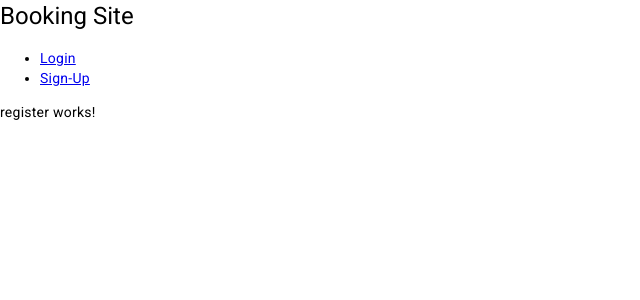
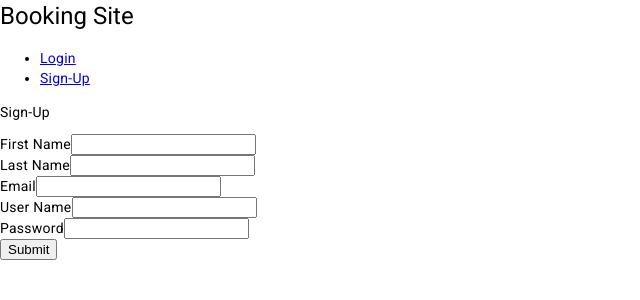
Before and after one commit to abfeb8/bookings-portal, an Angular app in the folder Frontend/Booking-app/: page /register in a window 1280 px wide. Shown: the top 300 px of the page, without its empty margins (0-640 px from the left). Built offline with nearby package versions, Linux system fonts and the light colour scheme.

Commit message:
added registration form

```diff
--- a/Frontend/Booking-app/src/app/app.module.ts
+++ b/Frontend/Booking-app/src/app/app.module.ts
@@ -8,13 +8,15 @@ import { AppComponent } from './app.component';
 import { LoginComponent } from './user-auth/login/login.component';
 import { RegisterComponent } from './user-auth/register/register.component';
 import { LoginFormComponent } from './forms/login-form/login-form.component';
+import { RegistrationFormComponent } from './forms/registration-form/registration-form.component';
 
 @NgModule({
   declarations: [
     AppComponent,
     LoginComponent,
     RegisterComponent,
-    LoginFormComponent
+    LoginFormComponent,
+    RegistrationFormComponent
   ],
   imports: [
     BrowserModule,
--- a/Frontend/Booking-app/src/app/class/user-class/user.ts
+++ b/Frontend/Booking-app/src/app/class/user-class/user.ts
@@ -7,7 +7,7 @@ export class User implements UserI {
     public userId: string;
     public password?: string;
 
-    constructor(fname: string, lname: string, email: string, userId: string, password: string) {
+    constructor(fname: string = "", lname: string = "", email: string = "", userId: string = "", password: string = "") {
         this.fname = fname;
         this.lname = lname;
         this.email = email;
--- a/Frontend/Booking-app/src/app/forms/login-form/login-form.component.html
+++ b/Frontend/Booking-app/src/app/forms/login-form/login-form.component.html
@@ -1,5 +1,4 @@
 <div class="container">
-    <h1>Login</h1>
     <form [formGroup]="loginForm">
         <div class="formGroup">
             <label>User Name</label>
--- /dev/null
+++ b/Frontend/Booking-app/src/app/forms/registration-form/registration-form.component.html
@@ -0,0 +1,25 @@
+<div class="container">
+    <form [formGroup]="registrationForm">
+        <div class="formGroup">
+            <label>First Name</label>
+            <input type="text" class="form-control" formControlName="fname">
+        </div>
+        <div class="formGroup">
+            <label>Last Name</label>
+            <input type="text" class="form-control" formControlName="lname">
+        </div>
+        <div class="formGroup">
+            <label>Email</label>
+            <input type="text" class="form-control" formControlName="email">
+        </div>
+        <div class="formGroup">
+            <label>User Name</label>
+            <input type="text" class="form-control" formControlName="userName">
+        </div>
+        <div class="formGroup">
+            <label>Password</label>
+            <input type="password" class="form-control" formControlName="password">
+        </div>
+        <button type="submit" (click)="submit()">Submit</button>
+    </form>
+</div>
--- /dev/null
+++ b/Frontend/Booking-app/src/app/forms/registration-form/registration-form.component.ts
@@ -0,0 +1,34 @@
+import { Component, OnInit } from '@angular/core';
+import { FormBuilder, FormGroup, Validators } from '@angular/forms';
+import { User } from 'src/app/class/user-class/user';
+
+@Component({
+  selector: 'app-registration-form',
+  templateUrl: './registration-form.component.html',
+  styleUrls: ['./registration-form.component.css']
+})
+export class RegistrationFormComponent implements OnInit {
+
+  registrationForm!: FormGroup;
+  user!: User;
+
+  constructor(private formBuilder: FormBuilder) { }
+
+  ngOnInit(): void {
+    this.registrationForm = this.formBuilder.group(
+      {
+        fname: ["", Validators.required],
+        lname: ["", Validators.required],
+        email: ["", Validators.required],
+        userName: ["", Validators.required],
+        password: ["", Validators.required]
+      }
+    )
+  }
+
+  submit() {
+    console.log(this.registrationForm);
+    this.user = this.registrationForm.value;
+    console.log(this.user);
+  }
+}
--- a/Frontend/Booking-app/src/app/user-auth/login/login.component.html
+++ b/Frontend/Booking-app/src/app/user-auth/login/login.component.html
@@ -1,2 +1,2 @@
-<p>login works!</p>
+<h1>Login</h1>
 <app-login-form></app-login-form>
--- a/Frontend/Booking-app/src/app/user-auth/register/register.component.html
+++ b/Frontend/Booking-app/src/app/user-auth/register/register.component.html
@@ -1 +1,2 @@
-<p>register works!</p>
+<p>Sign-Up</p>
+<app-registration-form></app-registration-form>
```
Also changed, not shown: Frontend/Booking-app/src/app/forms/registration-form/registration-form.component.css (added), 1 other file (tests, documents, lock files or other folders).
